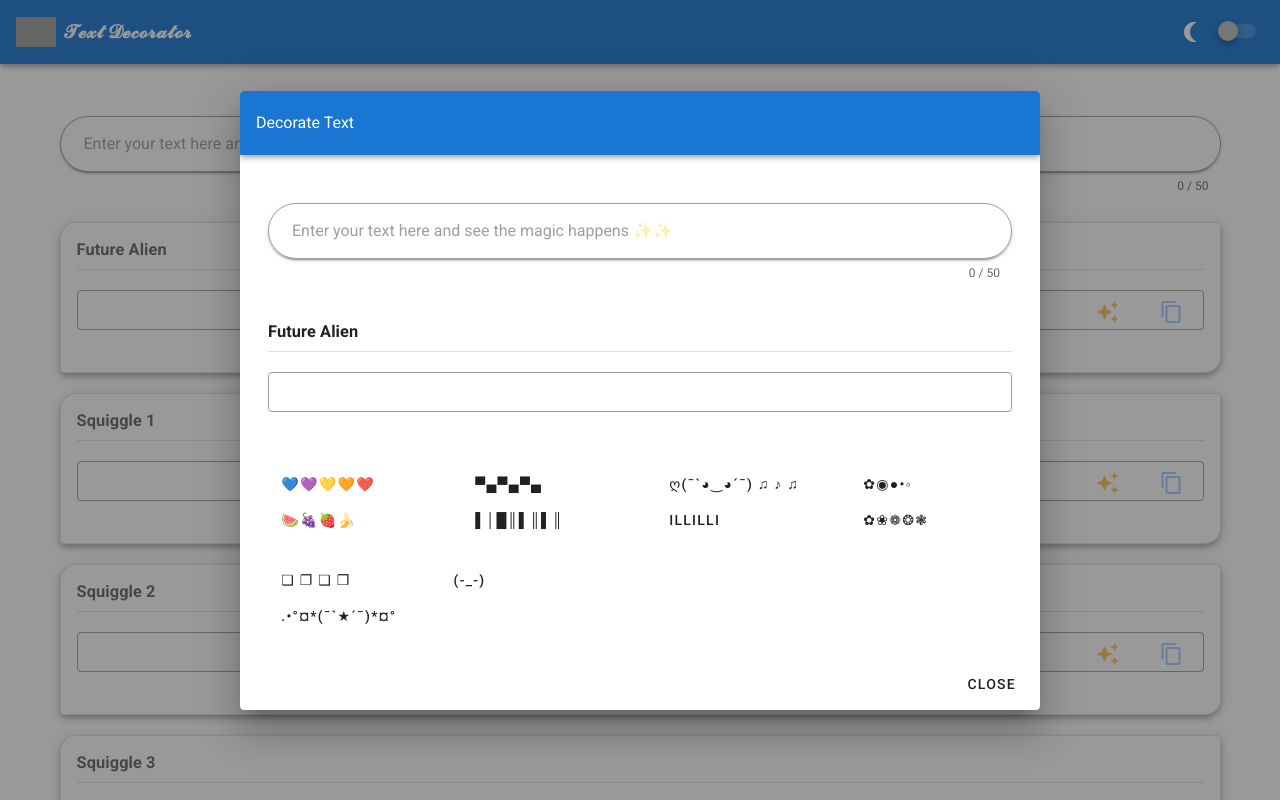
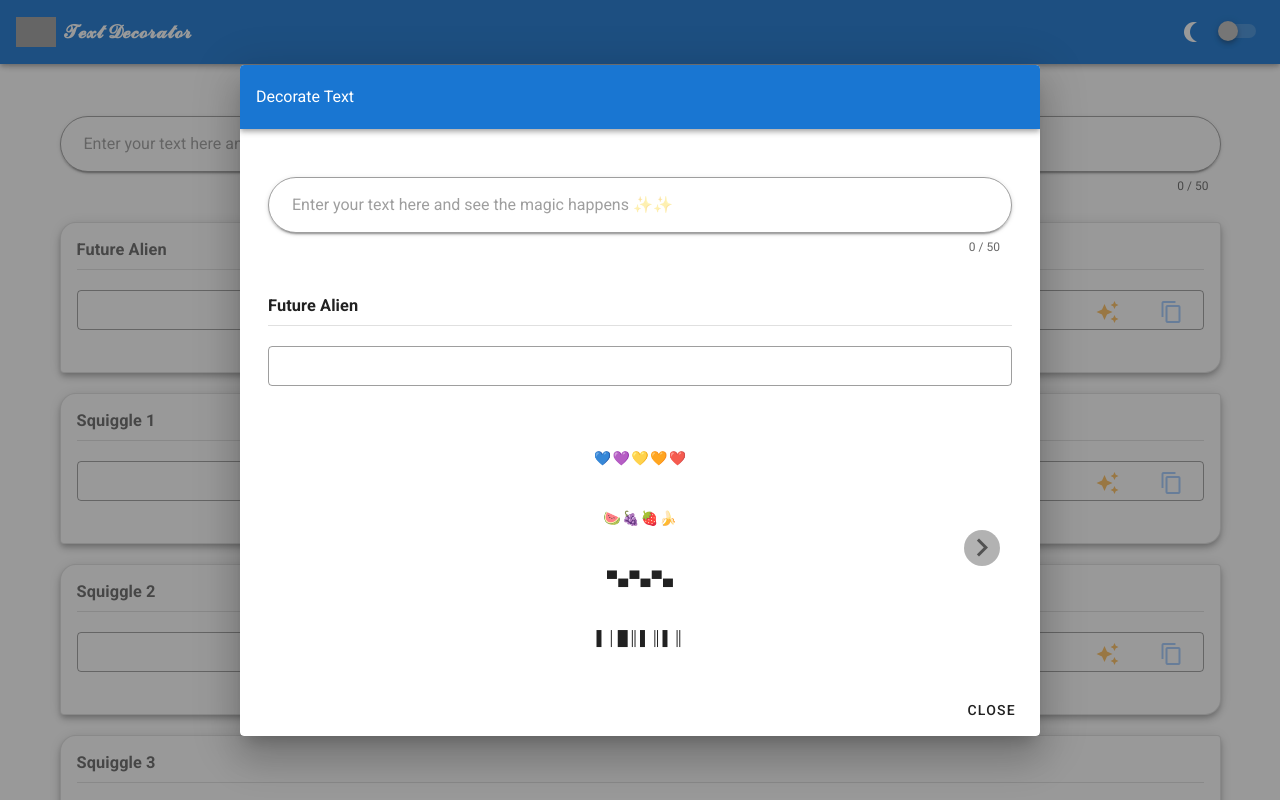
Before and after one commit to EwertonMendes/tanglyph, a Vue app in the folder text-decorator/: page / in a window 1280 px wide. Both pictures are taken after a click on the button 1107 px from the left and 312 px from the top of the page. Shown: the top 800 px of the page. Built offline with nearby package versions, Linux system fonts and the light colour scheme; grey boxes are pictures that could not be loaded.

Commit message:
Centralizing decoration options inside window

```diff
--- a/text-decorator/src/components/ui/DecorationSelector.vue
+++ b/text-decorator/src/components/ui/DecorationSelector.vue
@@ -1,26 +1,38 @@
 <template>
   <v-container>
-    <v-row>
-      <v-col v-for="page in pagination" :key="page.pageNumber">
-        <div
-          v-for="decoration in page.contents"
-          :key="decoration.name"
-        >
-          <v-btn text @click="applyDecoration({text: decoration.template, canReverse: decoration.canReverse})">{{
-            decoration.template
-          }}</v-btn>
-        </div>
-      </v-col>
-    </v-row>
+    <v-window v-model="step" show-arrows>
+      <v-window-item
+        v-for="page in pagination"
+        :key="page.pageNumber"
+        :value="page.pageNumber"
+        class="window"
+      >
+        <v-row v-for="decoration in page.contents" :key="decoration.name">
+          <v-col align="center">
+            <v-btn
+              text
+              @click="
+                applyDecoration({
+                  text: decoration.template,
+                  canReverse: decoration.canReverse,
+                })
+              "
+              >{{ decoration.template }}</v-btn
+            >
+          </v-col>
+        </v-row>
+      </v-window-item>
+    </v-window>
   </v-container>
 </template>
 
 <script>
-import decorations from '../../assets/json/decorations.json';
+import decorations from "../../assets/json/decorations.json";
 export default {
   data: () => ({
-    pageSize: 2,
-    decorations: decorations
+    pageSize: 4,
+    decorations: decorations,
+    step: 0,
   }),
   computed: {
     pagination: function() {
@@ -31,6 +43,7 @@ export default {
           index * this.pageSize,
           pageNum * this.pageSize
         );
+        if (!contents.length) return;
         finalObject.push({ pageNumber: pageNum, contents: contents });
       });
       return finalObject;
@@ -38,8 +51,14 @@ export default {
   },
   methods: {
     applyDecoration(decorationObj) {
-      this.$emit('decorate', decorationObj)
+      this.$emit("decorate", decorationObj);
     },
   },
 };
 </script>
+
+<style scoped>
+.window {
+  height: 220px;
+}
+</style>
```
